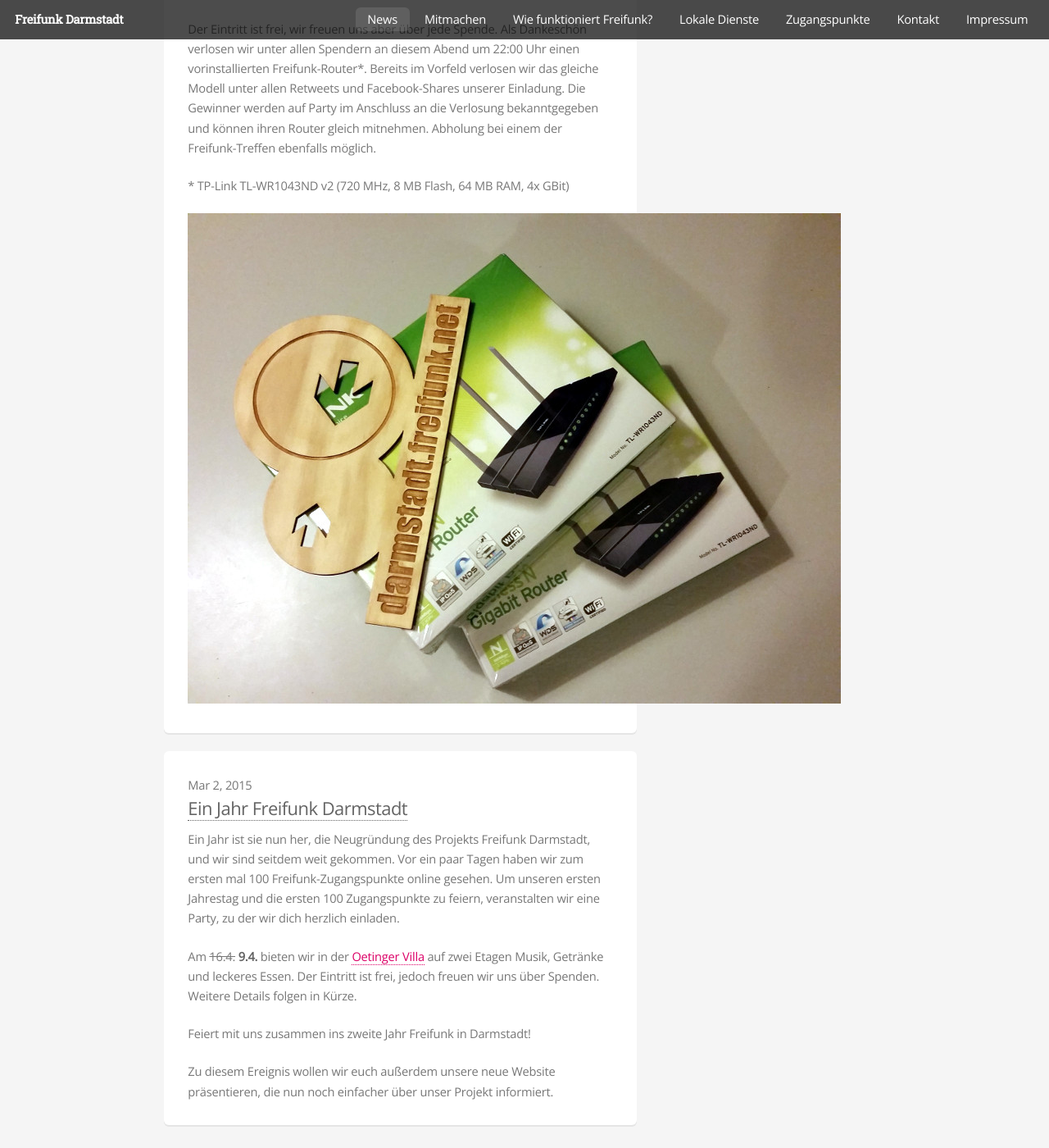
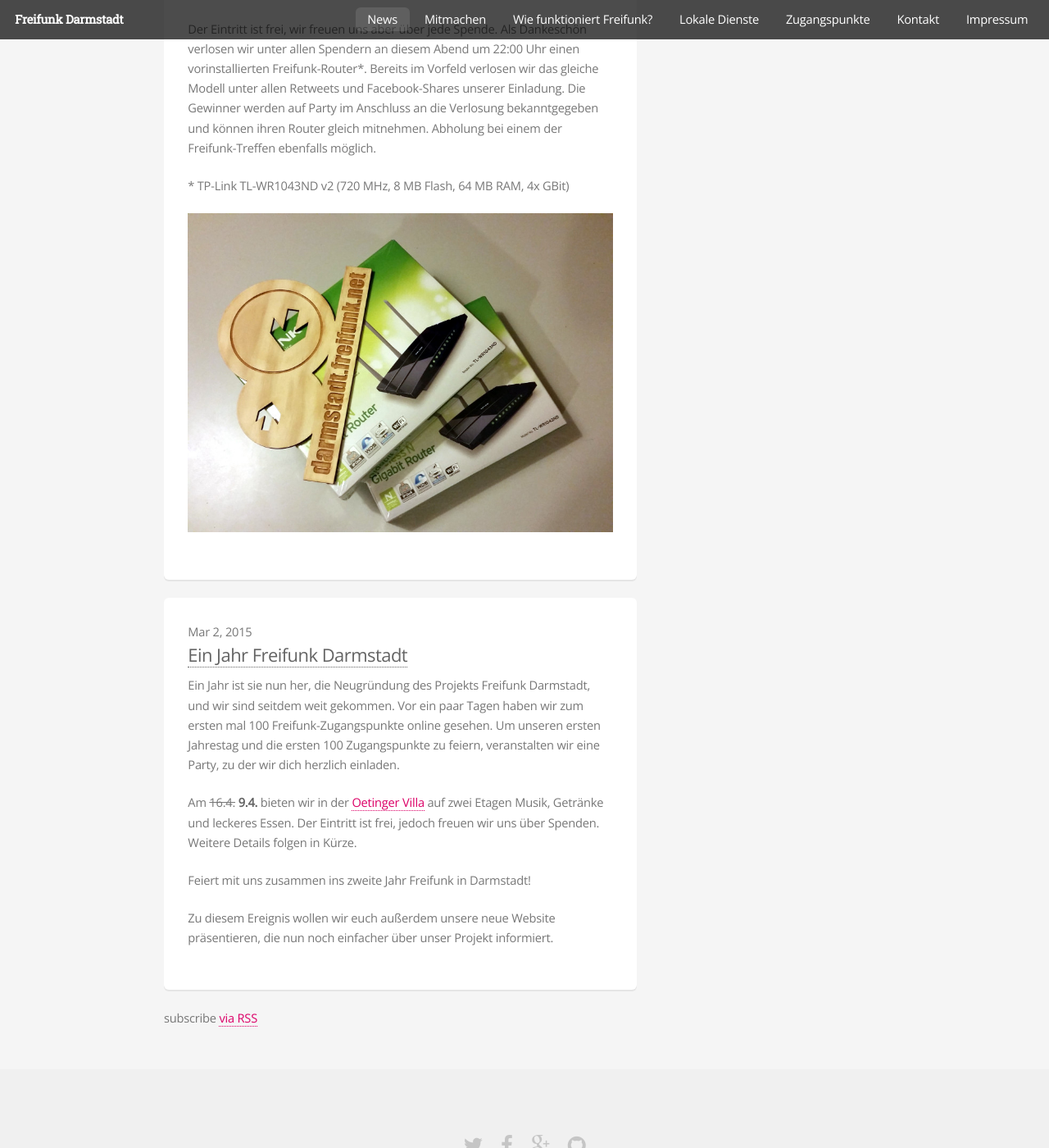
Before and after one commit to mdrenger/darmstadt.freifunk.net, a Jekyll site: the page built from pages/news.html, in a window 1280 px wide and 1400 px high, scrolled down 818 px. Shown: the whole window at 82% size. Built offline with Jekyll 4.4.1, drawn with Linux system fonts in a browser that asks for light colours.

Commit message:
fix image widths in posts

```diff
--- a/css/style.scss
+++ b/css/style.scss
@@ -1513,3 +1513,8 @@
 	margin-top: 0.5em;
 	margin-bottom: 0.5em;
 }
+
+.post-content img {
+        max-width:100%;
+        height:auto;
+}
--- a/pages/news.html
+++ b/pages/news.html
@@ -27,7 +27,9 @@
 							<a class="post-link" href="{{ post.url | prepend: site.baseurl }}">{{ post.title }}</a>
 						</h3>
 
-						{{ post.content }}
+						<div class="post-content">
+                                                {{ post.content }}
+                                                </div>
 				</div>
 				{% endfor %}
 				<p class="rss-subscribe">subscribe <a href="{{ "/feed.xml" | prepend: site.baseurl }}">via RSS</a></p>
```
